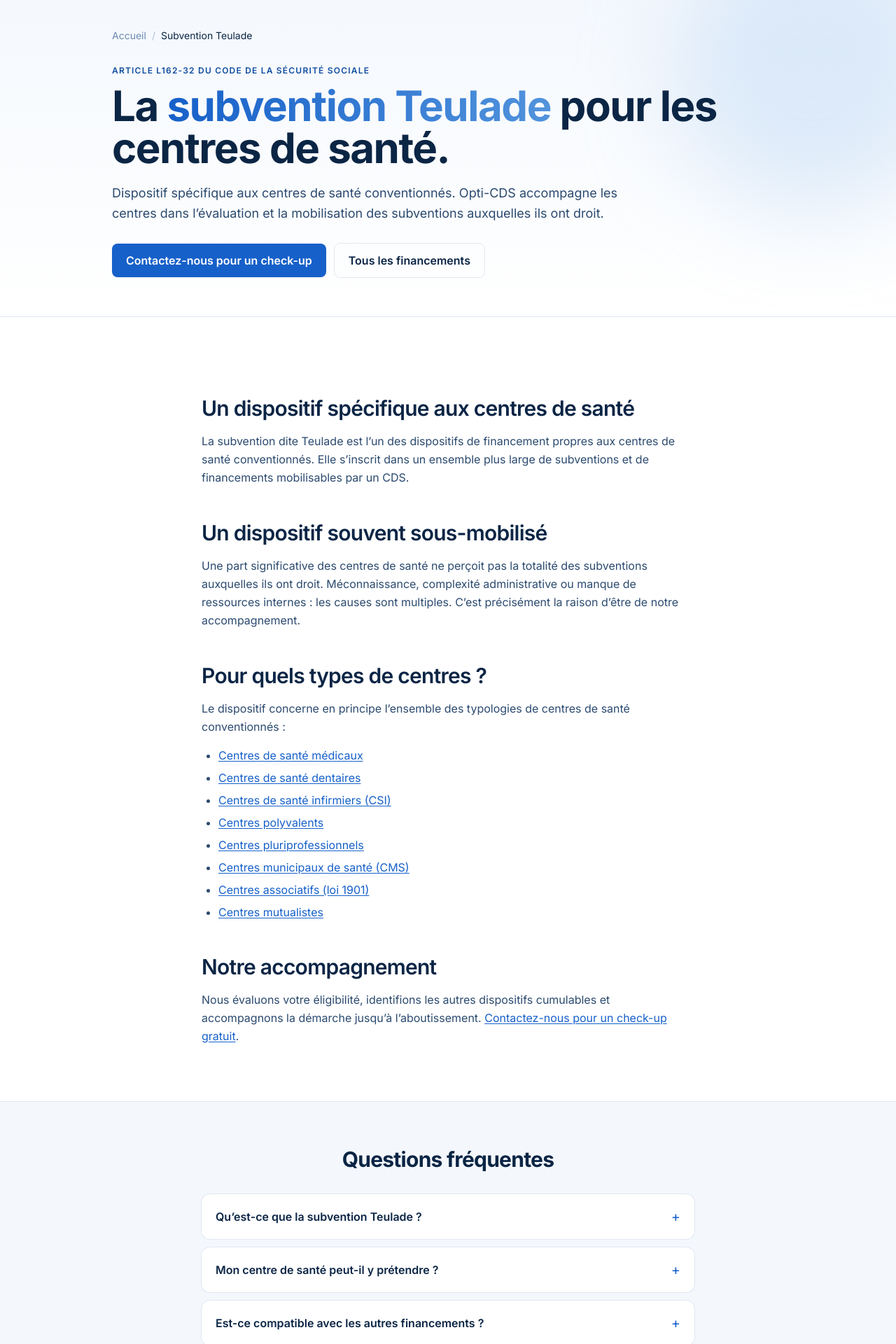
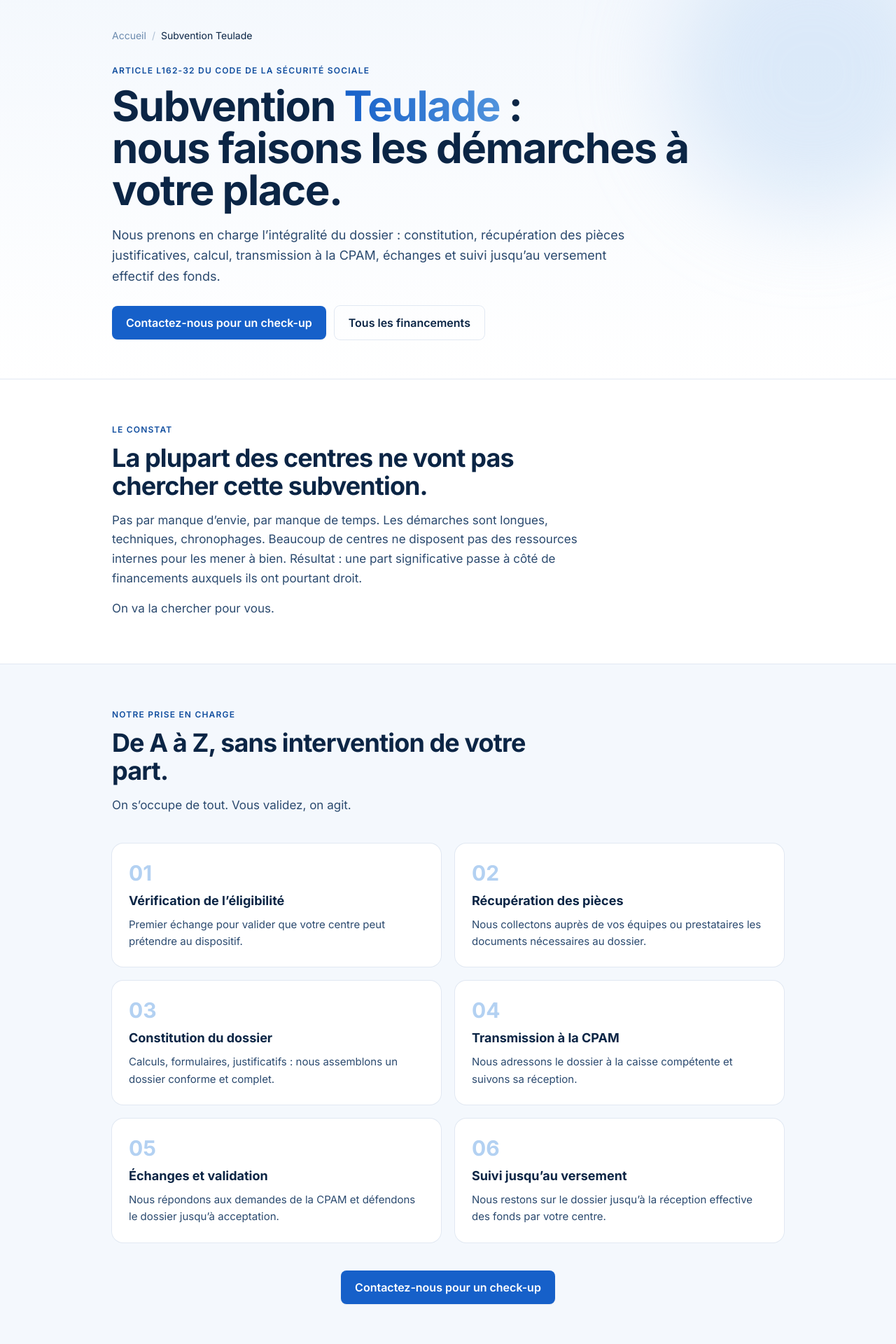
Before and after one commit to sbbb-git/Subv, a Next.js app: page /subvention-teulade in a window 1280 px wide. Shown: the part 80-2000 px from the top of the page at 70% size. Built offline with nearby package versions, Linux system fonts and the light colour scheme.

Commit message:
content: Teulade ton plus direct (on prend en charge A à Z), retire horaires

```diff
--- a/app/contact/page.tsx
+++ b/app/contact/page.tsx
@@ -39,7 +39,6 @@ export default function Page() {
               <p className="mt-3 text-sm text-ink-soft">
                 <a className="text-accent-700 hover:text-accent-900" href={`mailto:${CONTACT_EMAIL}`}>{CONTACT_EMAIL}</a>
               </p>
-              <p className="mt-2 text-sm text-ink-mute">Lundi à Vendredi, 9h à 18h</p>
             </div>
             <div className="rounded-xl bg-gradient-to-br from-accent-600 to-accent-500 text-white p-6">
               <h2 className="font-semibold">Le check-up</h2>
--- a/app/subvention-teulade/page.tsx
+++ b/app/subvention-teulade/page.tsx
@@ -6,16 +6,15 @@ import { Faq } from "@/components/Faq";
 import { SITE_URL } from "@/lib/seo";
 
 export const metadata: Metadata = {
-  title: "Subvention Teulade pour centres de santé",
+  title: "Subvention Teulade : nous faisons les démarches à votre place",
   description:
-    "Subvention Teulade : dispositif spécifique aux centres de santé conventionnés. Présentation, conditions générales, raisons d’un accompagnement par Opti-CDS.",
+    "Subvention Teulade : nous prenons en charge la constitution du dossier, la récupération des pièces justificatives, le calcul, la transmission à la CPAM, les échanges et le suivi jusqu’au versement.",
   alternates: { canonical: "/subvention-teulade" },
   keywords: [
     "subvention teulade",
     "subvention teulade cds",
     "subvention teulade centre de santé",
     "subvention teulade centre dentaire",
-    "subvention teulade ide",
     "récupérer subvention teulade",
     "article L162-32",
     "L162-32 code sécurité sociale",
@@ -24,10 +23,11 @@ export const metadata: Metadata = {
     "subvention cpam centre de santé",
     "subvention cds",
     "subventions cds",
+    "dossier subvention teulade",
   ],
   openGraph: {
-    title: "Subvention Teulade pour centres de santé",
-    description: "Présentation et accompagnement à la mobilisation de la subvention Teulade par Opti-CDS.",
+    title: "Subvention Teulade : nous faisons les démarches à votre place",
+    description: "Nous prenons en charge tout le dossier, de la constitution jusqu’au versement.",
     url: `${SITE_URL}/subvention-teulade`,
   },
 };
@@ -35,20 +35,33 @@ export const metadata: Metadata = {
 const faqs = [
   {
     q: "Qu’est-ce que la subvention Teulade ?",
-    a: "Un dispositif spécifique aux centres de santé conventionnés, prévu par le code de la sécurité sociale et fixé par un décret de 1992. Il participe au financement des centres de santé.",
+    a: "Un dispositif spécifique aux centres de santé conventionnés, prévu par le code de la sécurité sociale. Il participe au financement des centres de santé.",
+  },
+  {
+    q: "Pourquoi beaucoup de centres ne la perçoivent pas ?",
+    a: "Parce que les démarches sont longues, techniques et chronophages. Constituer le dossier, rassembler les pièces, faire les calculs, transmettre à la CPAM, suivre les échanges : peu de centres ont les ressources internes pour le faire correctement.",
+  },
+  {
+    q: "Que faites-vous concrètement ?",
+    a: "On prend tout en charge : constitution du dossier, récupération des pièces justificatives, calcul, transmission à la CPAM, échanges et validation jusqu’au paiement.",
   },
   {
     q: "Mon centre de santé peut-il y prétendre ?",
-    a: "Les centres de santé conventionnés peuvent en principe être concernés, sous réserve de conditions précises. Chaque situation s’apprécie individuellement : contactez-nous pour un check-up gratuit.",
+    a: "Les centres de santé conventionnés peuvent en principe être concernés. Chaque situation s’apprécie individuellement. Contactez-nous pour un check-up gratuit.",
   },
   {
-    q: "Est-ce compatible avec les autres financements ?",
-    a: "Oui, sous conditions. La subvention Teulade s’articule avec les autres dispositifs publics et conventionnels mobilisables par un centre de santé.",
+    q: "Combien ça coûte ?",
+    a: "Honoraires transparents, contractualisés en amont, sans frais cachés. On en discute lors du premier échange.",
   },
-  {
-    q: "Pourquoi se faire accompagner ?",
-    a: "Une part significative des centres ne mobilise pas la totalité des subventions disponibles, par complexité des démarches ou manque de ressources internes. Un accompagnement spécialisé sécurise la démarche.",
-  },
+];
+
+const steps = [
+  { n: "01", t: "Vérification de l’éligibilité", d: "Premier échange pour valider que votre centre peut prétendre au dispositif." },
+  { n: "02", t: "Récupération des pièces", d: "Nous collectons auprès de vos équipes ou prestataires les documents nécessaires au dossier." },
+  { n: "03", t: "Constitution du dossier", d: "Calculs, formulaires, justificatifs : nous assemblons un dossier conforme et complet." },
+  { n: "04", t: "Transmission à la CPAM", d: "Nous adressons le dossier à la caisse compétente et suivons sa réception." },
+  { n: "05", t: "Échanges et validation", d: "Nous répondons aux demandes de la CPAM et défendons le dossier jusqu’à acceptation." },
+  { n: "06", t: "Suivi jusqu’au versement", d: "Nous restons sur le dossier jusqu’à la réception effective des fonds par votre centre." },
 ];
 
 export default function Page() {
@@ -60,12 +73,13 @@ export default function Page() {
           <Breadcrumbs items={[{ name: "Accueil", href: "/" }, { name: "Subvention Teulade" }]} />
           <p className="mt-8 text-xs uppercase tracking-widest font-semibold text-accent-700">Article L162-32 du code de la sécurité sociale</p>
           <h1 className="mt-3 text-4xl md:text-5xl lg:text-6xl font-bold tracking-tight text-ink leading-tight">
-            La <span className="bg-gradient-to-r from-accent-600 to-accent-400 bg-clip-text text-transparent">subvention Teulade</span> pour les centres de santé.
+            Subvention <span className="bg-gradient-to-r from-accent-600 to-accent-400 bg-clip-text text-transparent">Teulade</span> :<br/>
+            nous faisons les démarches à votre place.
           </h1>
           <p className="mt-5 text-lg text-ink-soft max-w-3xl leading-relaxed">
-            Dispositif spécifique aux centres de santé conventionnés.
-            Opti-CDS accompagne les centres dans l’évaluation et la
-            mobilisation des subventions auxquelles ils ont droit.
+            Nous prenons en charge l’intégralité du dossier : constitution,
+            récupération des pièces justificatives, calcul, transmission à la
+            CPAM, échanges et suivi jusqu’au versement effectif des fonds.
           </p>
           <div className="mt-7 flex flex-wrap gap-3">
             <Link href="/contact" className="btn-primary text-base">Contactez-nous pour un check-up</Link>
@@ -74,15 +88,58 @@ export default function Page() {
         </div>
       </section>
 
+      <section className="bg-white border-b border-line">
+        <div className="max-w-5xl mx-auto px-4 sm:px-6 lg:px-8 py-16">
+          <div className="max-w-2xl">
+            <p className="text-xs uppercase tracking-widest font-semibold text-accent-700">Le constat</p>
+            <h2 className="mt-3 text-3xl md:text-4xl font-bold text-ink tracking-tight">
+              La plupart des centres ne vont pas chercher cette subvention.
+            </h2>
+            <p className="mt-4 text-ink-soft leading-relaxed text-[17px]">
+              Pas par manque d’envie, par manque de temps. Les démarches sont
+              longues, techniques, chronophages. Beaucoup de centres ne disposent
+              pas des ressources internes pour les mener à bien. Résultat : une
+              part significative passe à côté de financements auxquels ils ont
+              pourtant droit.
+            </p>
+            <p className="mt-4 text-ink-soft leading-relaxed text-[17px]">
+              On va la chercher pour vous.
+            </p>
+          </div>
+        </div>
+      </section>
+
+      <section className="bg-soft border-b border-line">
+        <div className="max-w-5xl mx-auto px-4 sm:px-6 lg:px-8 py-16">
+          <div className="max-w-2xl">
+            <p className="text-xs uppercase tracking-widest font-semibold text-accent-700">Notre prise en charge</p>
+            <h2 className="mt-3 text-3xl md:text-4xl font-bold text-ink tracking-tight">
+              De A à Z, sans intervention de votre part.
+            </h2>
+            <p className="mt-4 text-ink-soft leading-relaxed text-[17px]">
+              On s’occupe de tout. Vous validez, on agit.
+            </p>
+          </div>
+
+          <ol className="mt-10 grid md:grid-cols-2 gap-5">
+            {steps.map((s) => (
+              <li key={s.n} className="rounded-2xl bg-white ring-1 ring-line p-6">
+                <div className="text-3xl font-bold text-accent-200">{s.n}</div>
+                <h3 className="mt-2 text-lg font-bold text-ink">{s.t}</h3>
+                <p className="mt-2 text-[15px] text-ink-soft leading-relaxed">{s.d}</p>
+              </li>
+            ))}
+          </ol>
+
+          <div className="mt-10 text-center">
+            <Link href="/contact" className="btn-primary text-base">Contactez-nous pour un check-up</Link>
+          </div>
+        </div>
+      </section>
+
       <article className="bg-white border-b border-line">
         <div className="max-w-3xl mx-auto px-4 sm:px-6 lg:px-8 py-16 prose-content">
-          <h2>Un dispositif spécifique aux centres de santé</h2>
-          <p>La subvention dite Teulade est l’un des dispositifs de financement propres aux centres de santé conventionnés. Elle s’inscrit dans un ensemble plus large de subventions et de financements mobilisables par un CDS.</p>
-
-          <h2>Un dispositif souvent sous-mobilisé</h2>
-          <p>Une part significative des centres de santé ne perçoit pas la totalité des subventions auxquelles ils ont droit. Méconnaissance, complexité administrative ou manque de ressources internes : les causes sont multiples. C’est précisément la raison d’être de notre accompagnement.</p>
-
-          <h2>Pour quels types de centres ?</h2>
+          <h2>Pour quels centres ?</h2>
           <p>Le dispositif concerne en principe l’ensemble des typologies de centres de santé conventionnés :</p>
           <ul>
             <li><a href="/centres-de-sante/medical">Centres de santé médicaux</a></li>
@@ -94,9 +151,6 @@ export default function Page() {
             <li><a href="/centres-de-sante/associatif">Centres associatifs (loi 1901)</a></li>
             <li><a href="/centres-de-sante/mutualiste">Centres mutualistes</a></li>
           </ul>
-
-          <h2>Notre accompagnement</h2>
-          <p>Nous évaluons votre éligibilité, identifions les autres dispositifs cumulables et accompagnons la démarche jusqu’à l’aboutissement. <a href="/contact">Contactez-nous pour un check-up gratuit</a>.</p>
         </div>
       </article>
 
@@ -109,7 +163,7 @@ export default function Page() {
         </div>
       </section>
 
-      <CTASection title="Évaluons ensemble vos subventions" label="Contactez-nous pour un check-up" href="/contact" />
+      <CTASection title="On va chercher votre subvention pour vous" label="Contactez-nous pour un check-up" href="/contact" />
     </>
   );
 }
```
Also changed, not shown: 1 other file (tests, documents, lock files or other folders).
